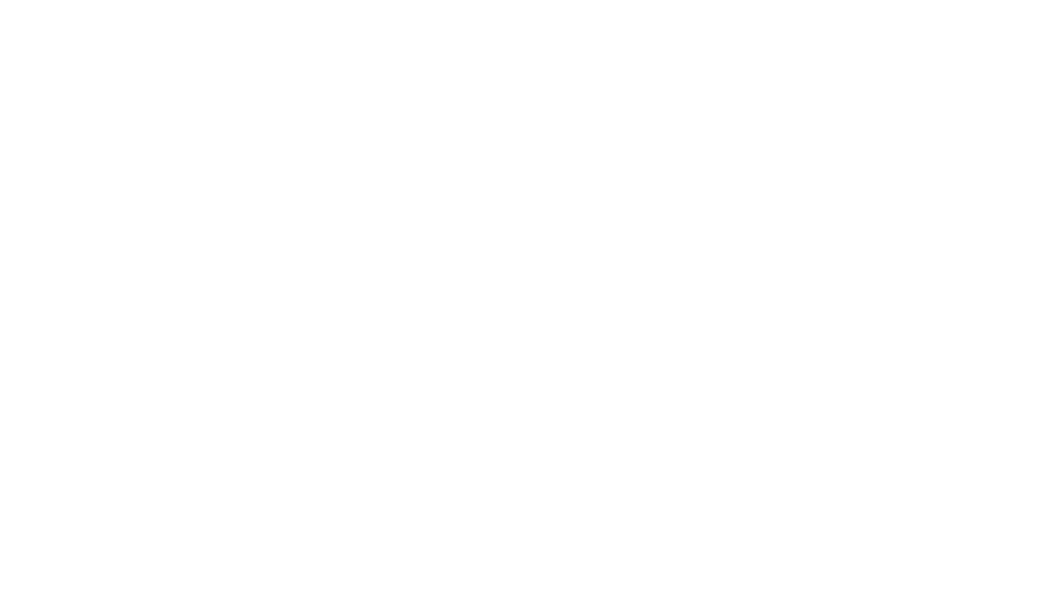
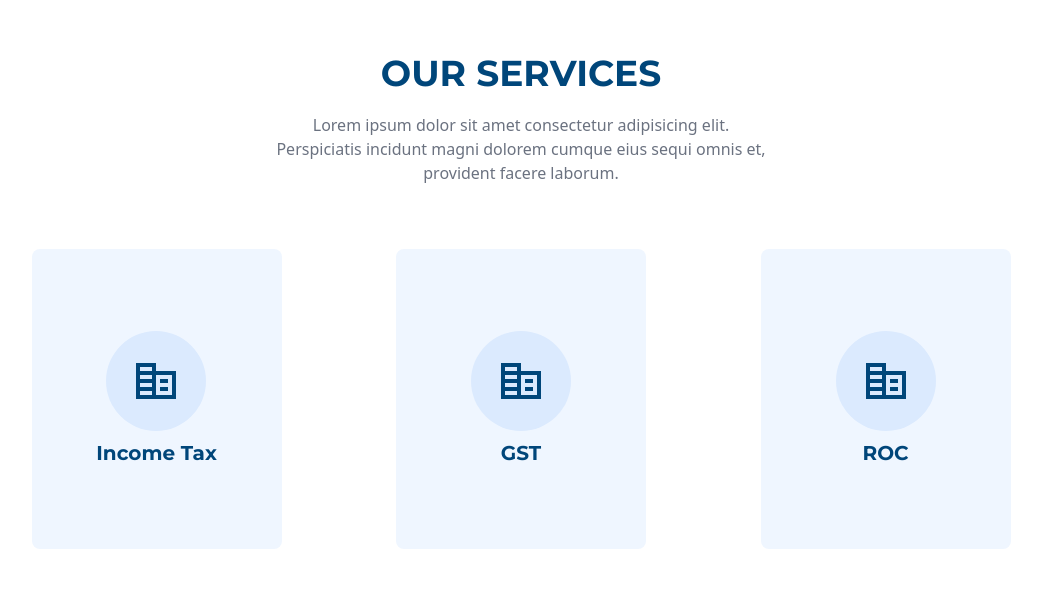
Before and after one commit to sarojdey/ca-website, a React (Vite) app: page / in a window 1280 px wide. Shown: the part 1627-2224 px from the top of the page, without its empty margins (119-1161 px from the left). Built offline with nearby package versions, Linux system fonts and the light colour scheme; a web font is replaced by a local one.

Commit message:
our services added

```diff
--- a/package.json
+++ b/package.json
@@ -13,6 +13,7 @@
     "axios": "^1.7.9",
     "react": "^18.3.1",
     "react-dom": "^18.3.1",
+    "react-icons": "^5.4.0",
     "react-router": "^7.1.1"
   },
   "devDependencies": {
--- /dev/null
+++ b/src/assets/data/home-services.json
@@ -0,0 +1,50 @@
+[
+  {
+    "id": 1,
+    "service": "Income Tax",
+    "icon": "income_tax_icon.png",
+    "subtext": "Expert assistance in filing and managing income tax returns for individuals and businesses."
+  },
+  {
+    "id": 2,
+    "service": "GST",
+    "icon": "gst_icon.png",
+    "subtext": "Comprehensive solutions for GST registration, compliance, and return filing."
+  },
+  {
+    "id": 3,
+    "service": "ROC",
+    "icon": "roc_icon.png",
+    "subtext": "Streamlined services for managing ROC compliance and filings for your business."
+  },
+  {
+    "id": 4,
+    "service": "Registration",
+    "icon": "registration_icon.png",
+    "subtext": "Hassle-free registration services for companies, startups, and businesses."
+  },
+  {
+    "id": 5,
+    "service": "E-Returns",
+    "icon": "e_returns_icon.png",
+    "subtext": "Simplified e-return filing services for tax and regulatory compliance."
+  },
+  {
+    "id": 6,
+    "service": "Consulting",
+    "icon": "consulting_icon.png",
+    "subtext": "Professional consulting services for strategic financial and business planning."
+  },
+  {
+    "id": 7,
+    "service": "Individual Finance",
+    "icon": "individual_finance_icon.png",
+    "subtext": "Personalized financial planning and advisory services for individuals."
+  },
+  {
+    "id": 8,
+    "service": "Corporate Finance",
+    "icon": "corporate_finance_icon.png",
+    "subtext": "Tailored corporate finance solutions for businesses to optimize their financial operations."
+  }
+]
--- a/src/pages/Home.jsx
+++ b/src/pages/Home.jsx
@@ -1,6 +1,9 @@
 import Slider from "../components/Home/Slider";
 import Navbar from "../components/Navbar";
 import img from "../assets/images/accounting.svg";
+import data from "../assets/data/home-services.json";
+
+import { MdCorporateFare } from "react-icons/md";
 function Home() {
   return (
     <div className="w-full min-h-screen">
@@ -18,23 +21,48 @@
             matters. We understand each client is unique, and we value their
             needs by dedicating an Accountant to every single client. We offer
             tailor-made solutions for professionals, entrepreneurs, non-resident
-            Indians, salaried employees, and small businesses. We add value by
-            eliminating the hassle of unnecessary paperwork and simplifying
-            complicated and ever-changing tax laws for our clients. In
-            today&apos;s fast-paced world, where time is of the essence, our
-            objective is to provide a one-stop Accountant firm for e-filing
-            income tax, GST and TDS returns, maintaining books of accounts,
-            incorporating companies, providing investment and DTAA advisory—all
-            from the comfort of your own home. Taxism Corporate Consultants is a
-            leading CA firm based in Bhubaneswar, Odisha. Our team is composed
-            of experts from various sectors who are committed to serving
-            customers with professionalism and ethics. We are committed to
-            providing value to our customers by offering a wide range of audit
-            and assurance services, as well as bank assignments.
+            Indians, salaried employees, and small businesses. Taxism Corporate
+            Consultants is a leading CA firm based in Bhubaneswar, Odisha. Our
+            team is composed of experts from various sectors who are committed
+            to serving customers with professionalism and ethics. We are
+            committed to providing value to our customers by offering a wide
+            range of audit and assurance services, as well as bank assignments.
           </p>
         </div>
         <div className="w-full h-full flex justify-center items-center max-w-[500px]">
           <img src={img} alt="img" className="w-full h-full object-cover" />
+        </div>
+      </div>
+      <div className="flex flex-col justify-center items-center gap-5 p-5 lg:p-20">
+        <h1 className="text-4xl font-bold uppercase text-[#00467a] font-montserrat text-center">
+          Our Services
+        </h1>
+        <p className="text-gray-500 text-center max-w-[500px]">
+          Lorem ipsum dolor sit amet consectetur adipisicing elit. Perspiciatis
+          incidunt magni dolorem cumque eius sequi omnis et, provident facere
+          laborum.
+        </p>
+        <div className="w-full h-full justify-evenly flex flex-wrap gap-10 mt-10">
+          {data.map((section) => {
+            return (
+              <div
+                className="min-h-[300px] w-[250px] bg-blue-50 m-1 rounded-lg p-5 flex flex-col justify-center items-center gap-5 group cursor-pointer"
+                key={section.id}
+              >
+                <div className="flex flex-col items-center justify-center transition-all duration-300 group-hover:gap-5 gap-0">
+                  <div className="w-[100px] aspect-square rounded-full bg-blue-100 flex justify-center items-center">
+                    <MdCorporateFare className="text-5xl text-[#00467a]" />
+                  </div>
+                  <h1 className="w-full text-xl font-bold text-[#00467a] font-montserrat text-center mt-2">
+                    {section.service}
+                  </h1>
+                </div>
+                <p className="text-gray-500 text-center text-sm  hidden group-hover:inline transform group-hover:translate-y-0 -translate-y-5 transition-all duration-100">
+                  {section.subtext}
+                </p>
+              </div>
+            );
+          })}
         </div>
       </div>
       <div className="w-ful h-[500vh]"></div>
```
Also changed, not shown: 1 other file (tests, documents, lock files or other folders).
